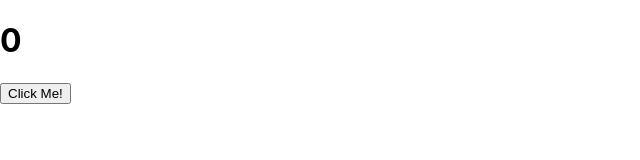
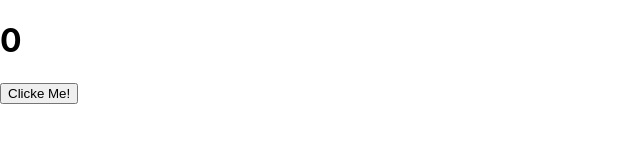
Before and after one commit to Dutta805/react-brushup, a React (Create React App) app: page / in a window 1280 px wide. Shown: the top 160 px of the page, without its empty margins (0-640 px from the left). Built offline with nearby package versions, Linux system fonts and the light colour scheme.

Commit message:
react lifecycle with function based components

```diff
--- /dev/null
+++ b/src/components/LifeCycleFunction/LifeCycleFunction.jsx
@@ -0,0 +1,26 @@
+import React, { useEffect, useState } from 'react'
+
+export default function LifeCycleFunction() {
+    const [count, setCount] = useState(0);
+
+    const increment = () => {
+        setCount(count + 1)
+    }
+    useEffect(() => {
+        console.log('Functional Component: Mounting') //component did mount
+        return () => {
+            console.log('Functional COmponent: Unmounted') //component will unmount
+        }
+    })
+
+    useEffect(() => { //component will update
+        console.log('Functional Component: Updated')
+    },[count])
+
+  return (
+    <div>
+        <h1>{count}</h1>
+        <button onClick={increment}>Clicke Me!</button>
+    </div>
+  )
+}
--- a/src/index.js
+++ b/src/index.js
@@ -2,13 +2,14 @@ import React from 'react';
 import ReactDOM from 'react-dom/client';
 import './index.css';
 // import App from './App';
-import LifeCycle from './components/LifeCycle/LifeCycle';
+//import LifeCycle from './components/LifeCycle/LifeCycle';
+import LifeCycleFunction from './components/LifeCycleFunction/LifeCycleFunction';
 import reportWebVitals from './reportWebVitals';
 
 const root = ReactDOM.createRoot(document.getElementById('root'));
 root.render(
   <React.StrictMode>
-    <LifeCycle />
+    <LifeCycleFunction />
   </React.StrictMode>
 );
 
```
